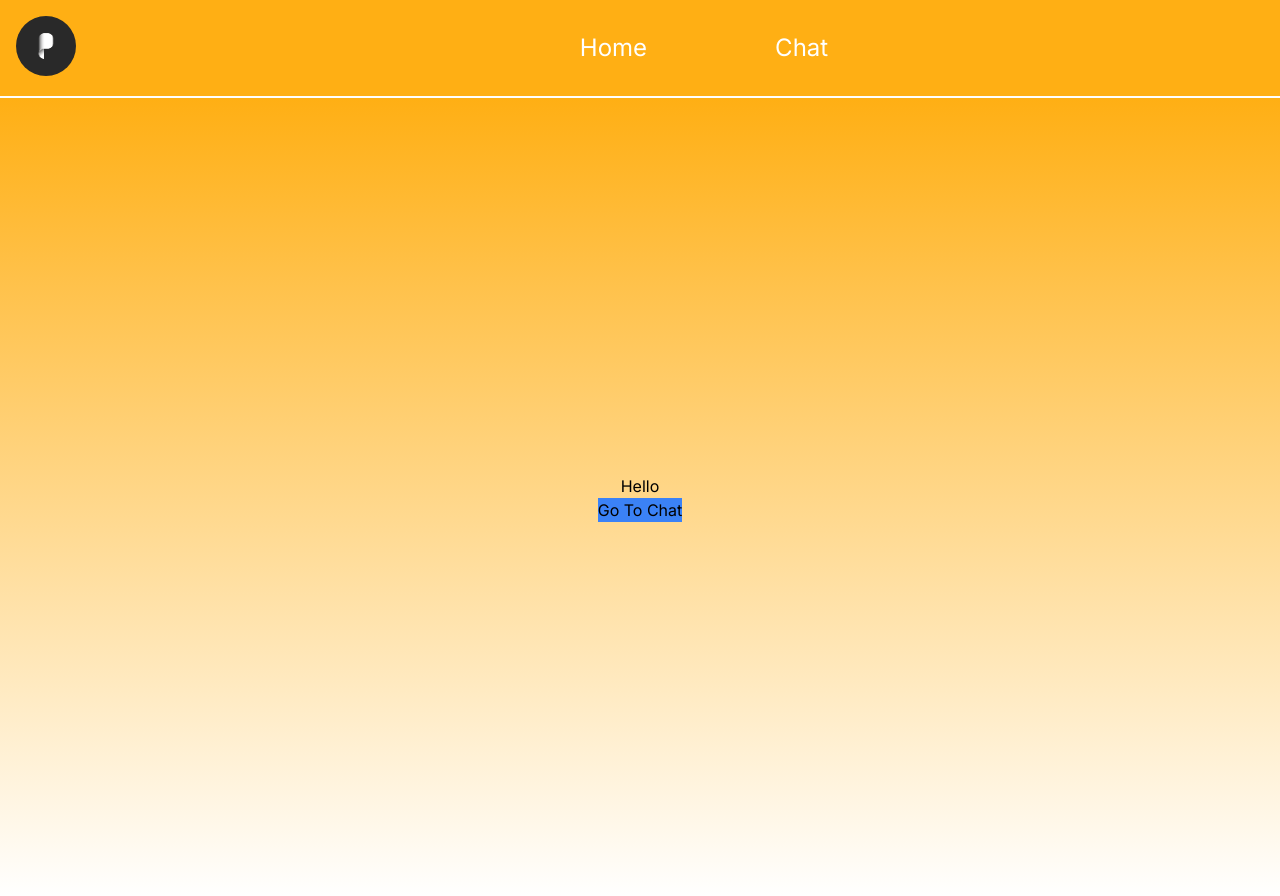
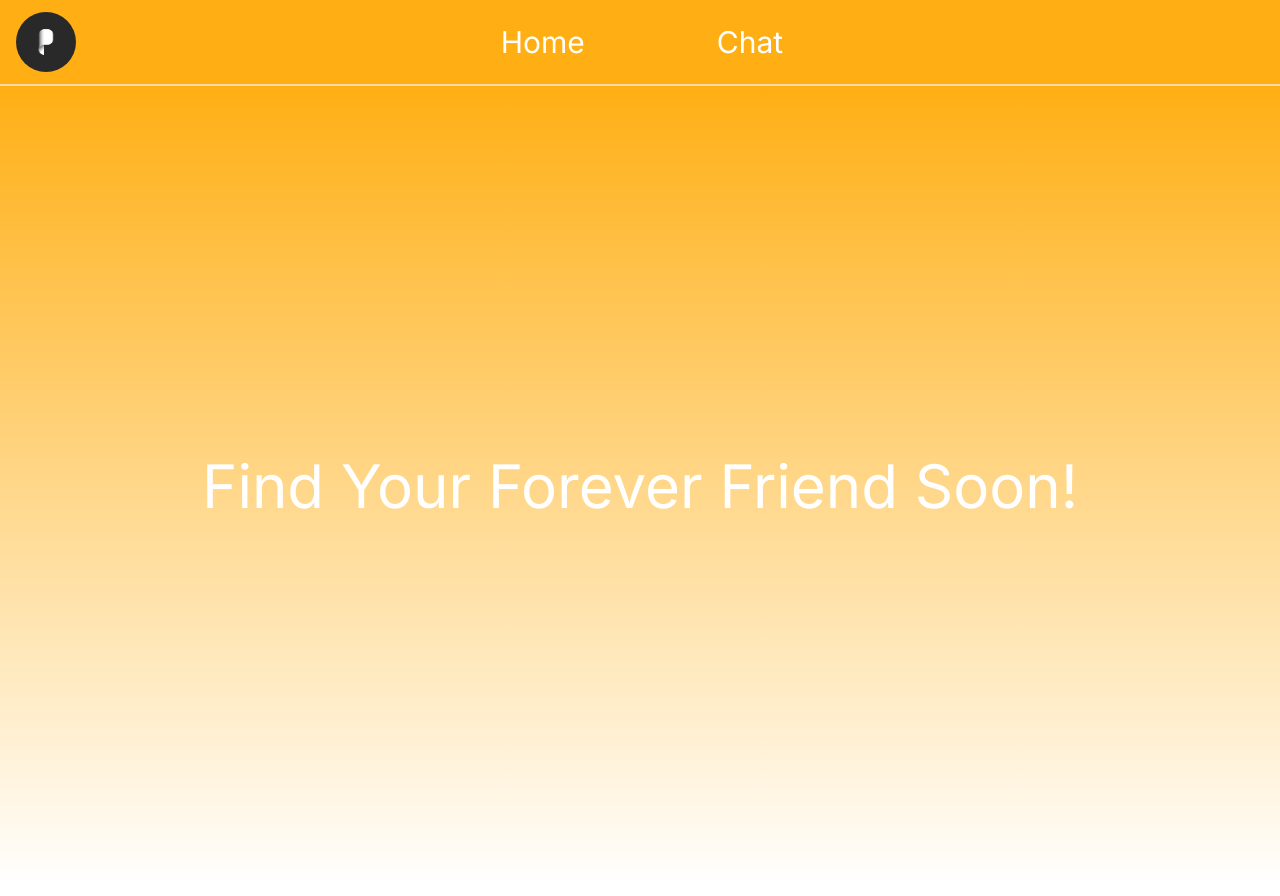
Before and after one commit to TNorsang/philo, a Next.js app: page / in a window 1280 px wide. Built offline with nearby package versions, Linux system fonts and the light colour scheme.

Commit message:
main body

```diff
--- a/app/page.tsx
+++ b/app/page.tsx
@@ -1,17 +1,19 @@
 'use client'
 
-import React, { useState } from 'react'
+import React, { useState, Suspense } from 'react'
 import Link from 'next/link'
+import { Loader } from '@react-three/drei'
+import { ReactDOM } from 'react'
+import { motion } from 'framer-motion'
 
 export default function Home() {
   const [showChat, setShowChat] = useState(false)
 
   return (
     <main className="flex flex-col h-screen items-center justify-center bg-gradient-to-b from-customOrange to-white">
-      <h1>Hello</h1>
-      <Link className="bg-blue-500" href="/chat">
-        Go To Chat
-      </Link>
+      <motion.div>
+        <h1 className="text-white text-6xl">Find Your Forever Friend Soon!</h1>
+      </motion.div>
     </main>
   )
 }
--- a/components/ui/nav.tsx
+++ b/components/ui/nav.tsx
@@ -6,32 +6,27 @@ import { motion } from 'framer-motion'
 
 export default function NavBar() {
   return (
-    <nav className="relative flex justify-center space-x-10 items-center pt-8 pb-8 border-b-2 border-white bg-customOrange text-white rounded-lg text-2xl ">
-      <ul className="inline-flex space-x-11 items-center justify-center sm:space-x-32">
-        <motion.li>
+    <nav className="relative flex justify-center items-center pt-6 pb-6 border-b-2 border-orange-200 bg-customOrange text-white text-3xl">
+      <ul className="flex items-center space-x-10 list-none">
         <motion.div
           whileHover={{ scale: 1.1 }}
           whileTap={{ scale: 0.9 }}
-            className="absolute left-4 top-4"
+          className="absolute top-4 left-3 sm:top-3 sm:left-4"
         >
           <Image
-              className="rounded-full"
+            className="rounded-full w-[50px] sm:w-[60px]"
             src="/images/philo-logo.png"
             alt="Logo"
             width={60}
             height={60}
           />
         </motion.div>
+        <motion.li className="hover:bg-white hover:bg-opacity-20 relative sm:right-16">
+          <Link href="/">Home</Link>
         </motion.li>
-
-        <motion.li className="hover:bg-white hover:bg-opacity-20 focus:bg-white focus:bg-opacity-20">
-          <motion.div>
-            <Link href="/">Home</Link>
-          </motion.div>
+        <motion.li className="hover:bg-white hover:bg-opacity-20 relative sm:left-7">
+          <Link href="/chat">Chat</Link>
         </motion.li>
-        <li className="hover:bg-white hover:bg-opacity-20 focus:bg-white focus:bg-opacity-20">
-          <Link href="/chat">Chat</Link>
-        </li>
       </ul>
     </nav>
   )
```
Also changed, not shown: package.json (+6 -1 lines), 1 other file (tests, documents, lock files or other folders). Lines whose indentation alone changed are shown as unchanged.
